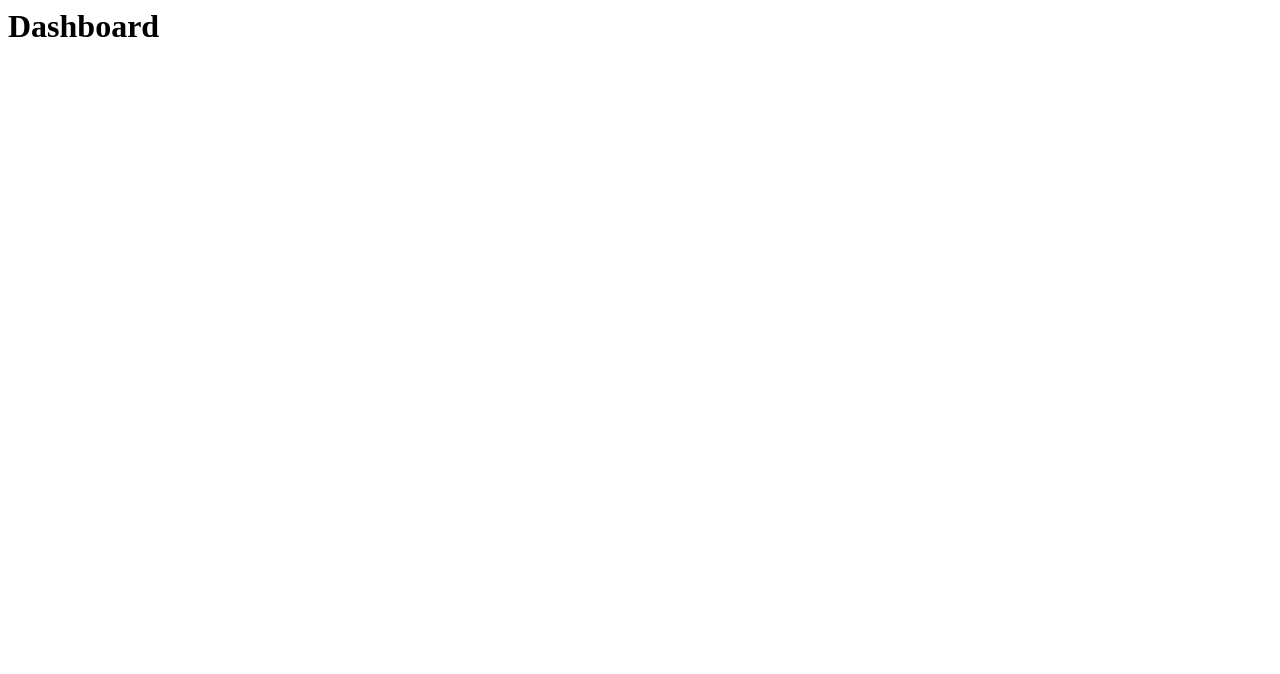
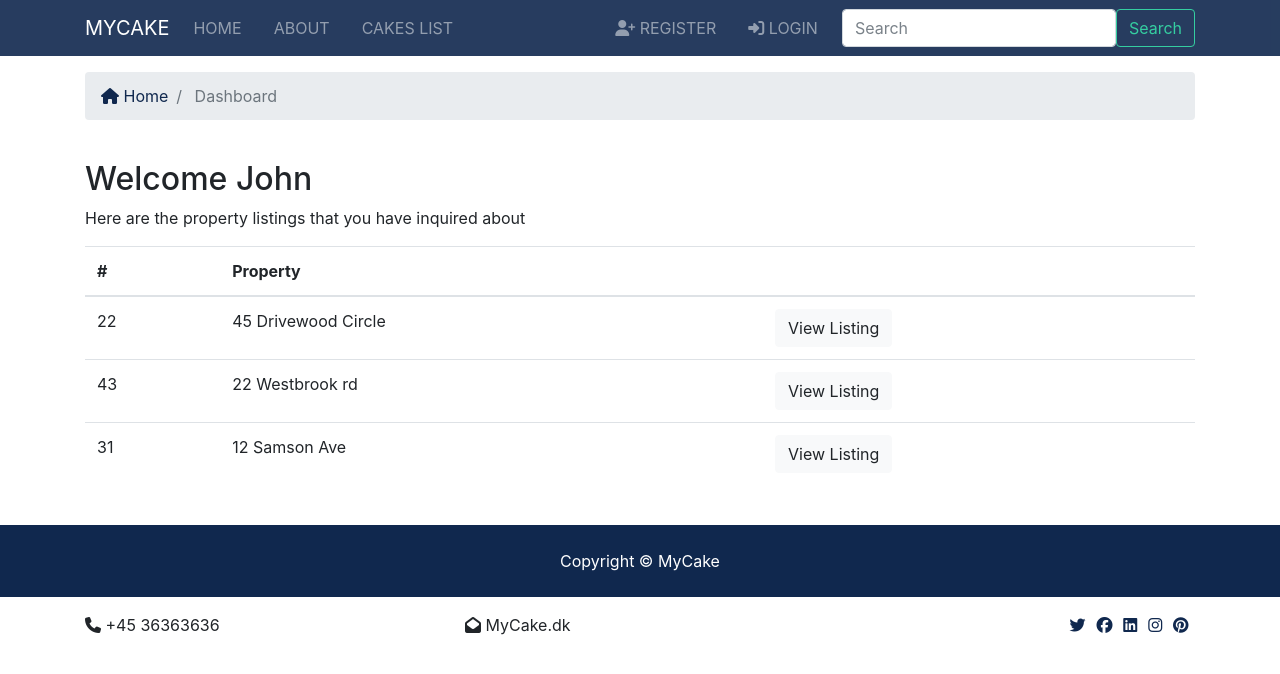
Before and after one commit to LaminT/mycake_project, a Django app: page /accounts/dashboard in a window 1280 px wide. Before the commit the part shown is almost empty. Shown: the top 674 px of the page. Run offline with Django 3.2, Linux system fonts and the light colour scheme; some libraries are stand-ins or nearby versions.

Commit message:
Logout & navbar auth links

```diff
--- a/accounts/views.py
+++ b/accounts/views.py
@@ -1,26 +1,71 @@
 from django.shortcuts import render, redirect
-from django.contrib import messages
+from django.contrib import messages, auth
+from django.contrib.auth.models import User
 
 
 def register(request):
     if request.method == 'POST':
         # Register User
-        messages.error(request, "Testing error message")
-        return redirect('register')
+        first_name = request.POST['first_name']
+        last_name = request.POST['last_name']
+        username = request.POST['username']
+        email = request.POST['email']
+        password = request.POST['password']
+        password2 = request.POST['password2']
+
+        # Check if passwords match
+        if password == password2:
+            # Check username
+            if User.objects.filter(username=username).exists():
+                messages.error(request, 'The username is already in use')
+                return redirect('register')
+            else:
+                if User.objects.filter(email=email).exists():
+                    messages.error(request, 'The email is already in use')
+                    return redirect('register')
+                else:
+                    # Looks good
+                    user = User.objects.create_user(
+                        username=username, password=password, email=email, first_name=first_name, last_name=last_name)
+                    # Login after register
+                    # auth.login(request, user)
+                    # messages.success(request, 'You are now logged in')
+                    # return redirect('index')
+
+                    user.save()
+                    messages.success(
+                        request, 'You are now registered and can login')
+                    return redirect('login')
+        else:
+            messages.error(request, 'Password do not match')
+            return redirect('register')
+
     else:
         return render(request, 'accounts/register.html')
 
 
 def login(request):
     if request.method == 'POST':
-        # Login User
-        return
+        username = request.POST['username']
+        password = request.POST['password']
+
+        user = auth.authenticate(username=username, password=password)
+        if user is not None:
+            auth.login(request, user)
+            messages.success(request, 'You are now logged in')
+            return redirect('dashboard')
+        else:
+            messages.error(request, 'Invalid username or password')
+            return redirect('login')
     else:
         return render(request, 'accounts/login.html')
 
 
 def logout(request):
-    return redirect('index')
+    if request.method == 'POST':
+        auth.logout(request)
+        messages.success(request, 'You are successfully logged out.')
+        return redirect('index')
 
 
 def dashboard(request):
--- a/templates/accounts/dashboard.html
+++ b/templates/accounts/dashboard.html
@@ -1 +1,64 @@
-<h1>Dashboard</h1>
+{% extends 'base.html' %}
+
+{% block content %}
+<!-- Breadcrumb -->
+<section id="bc" class="mt-3">
+  <div class="container">
+    <nav aria-label="breadcrumb">
+      <ol class="breadcrumb">
+        <li class="breadcrumb-item">
+          <a href="{% url 'index'%}">
+            <i class="fas fa-home"></i> Home</a>
+        </li>
+        <li class="breadcrumb-item active"> Dashboard</li>
+      </ol>
+    </nav>
+  </div>
+</section>
+
+<!-- Alerts -->
+{% include 'partials/_alerts.html' %}
+
+<section id="dashboard" class="py-4">
+  <div class="container">
+    <div class="row">
+      <div class="col-md-12">
+        <h2>Welcome John</h2>
+        <p>Here are the property listings that you have inquired about</p>
+        <table class="table">
+          <thead>
+            <tr>
+              <th scope="col">#</th>
+              <th scope="col">Property</th>
+              <th></th>
+            </tr>
+          </thead>
+          <tbody>
+            <tr>
+              <td>22</td>
+              <td>45 Drivewood Circle</td>
+              <td>
+                <a class="btn btn-light" href="#">View Listing</a>
+              </td>
+            </tr>
+            <tr>
+              <td>43</td>
+              <td>22 Westbrook rd</td>
+              <td>
+                <a class="btn btn-light" href="#">View Listing</a>
+              </td>
+            </tr>
+            <tr>
+              <td>31</td>
+              <td>12 Samson Ave</td>
+              <td>
+                <a class="btn btn-light" href="#">View Listing</a>
+              </td>
+            </tr>
+          </tbody>
+        </table>
+      </div>
+    </div>
+  </div>
+</section>
+{% endblock %}
--- a/templates/pages/index.html
+++ b/templates/pages/index.html
@@ -126,6 +126,9 @@
     </div>
   </div>
 </section>
+<br>
+<!-- Alerts -->
+{% include 'partials/_alerts.html' %}
 
 <!-- Listings -->
 <section id="listings" class="py-5">
--- a/templates/partials/_navbar.html
+++ b/templates/partials/_navbar.html
@@ -21,6 +21,24 @@
       </ul>
 
       <ul class="navbar-nav ml-auto">
+        {% if user.is_authenticated %}
+        <li {% if 'dashboard' in request.path %} class="nav-item active mr-3" {% else %} class="nav-item mr-3"
+          {% endif %}>
+          <a class="nav-link" href="{% url 'dashboard' %}">
+            Welcome {{ user.username }} (Dashboard)</a>
+        </li>
+
+        <li class="nav-item mr-3">
+          <a href="javascript:{document.getElementById('logout').submit()}" class="nav-link">
+            <i class="fas fa-sign-out-alt"></i> Logout
+          </a>
+          <form action="{% url 'logout'%}" method="POST" id="logout" class="">
+            {% csrf_token %}
+            <input type="hidden">
+          </form>
+        </li>
+
+        {% else %}
         <li {% if 'register' in request.path %} class="nav-item active mr-3" {% else %} class="nav-item mr-3"
           {% endif %}>
           <a class="nav-link" href="{% url 'register' %}">
@@ -31,6 +49,7 @@
             <i class="fas fa-sign-in-alt"></i>
             Login</a>
         </li>
+        {% endif %}
       </ul>
       <form class="form-inline my-2 my-lg-0" action="{% url 'search'%}" method="">
         <input type="text" name="keywords" class="form-control" placeholder="Search" value="{{values.keywords}}">
```
